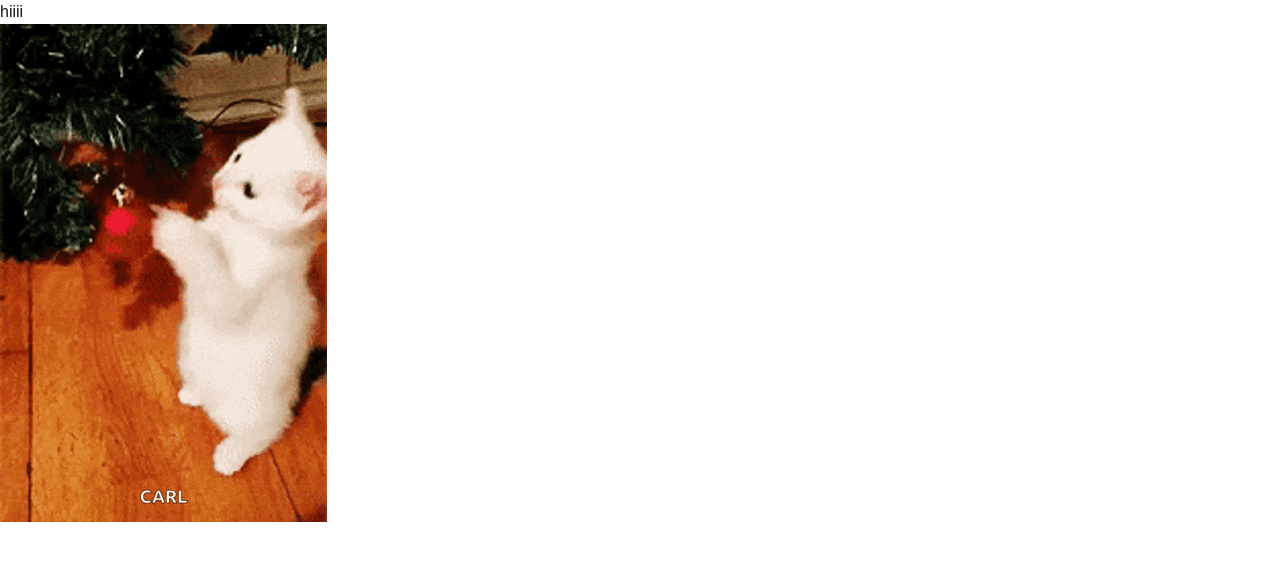
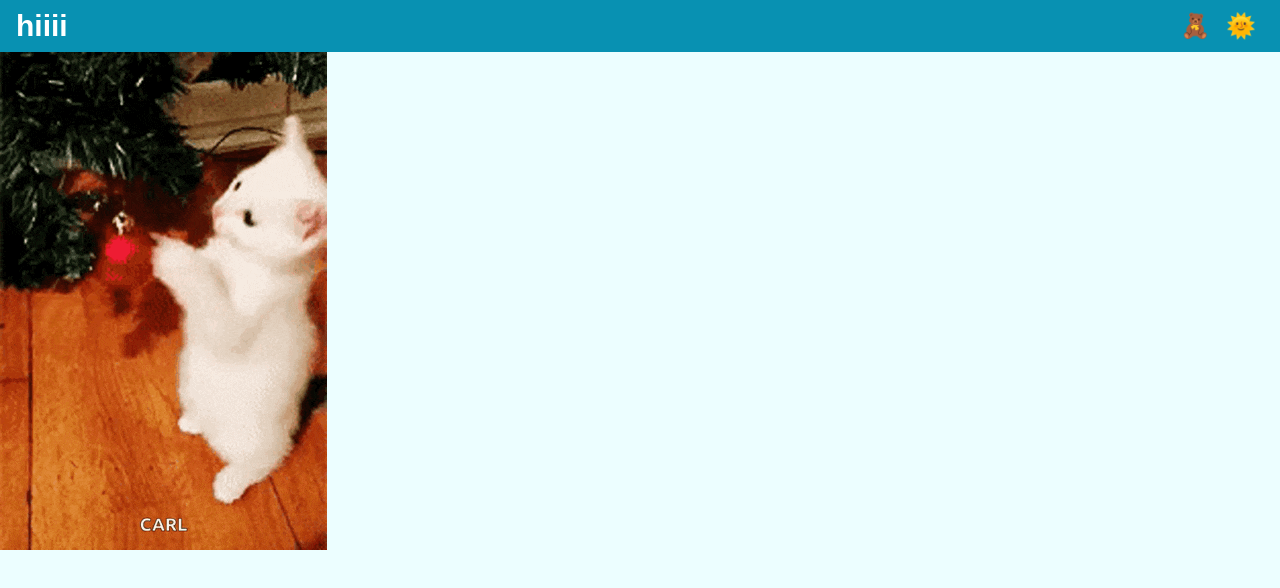
Before and after one commit to GreenCitrus6/gh-pages, a Next.js app: page /gh-pages/ in a window 1280 px wide. Shown: the top 588 px of the page. Built offline with nearby package versions, Linux system fonts and the light colour scheme.

Commit message:
added nav with links

```diff
--- a/src/app/header.js
+++ b/src/app/header.js
@@ -2,8 +2,24 @@
 export default function Header() {
     const basePath = "/gh-pages";
     return (
-        <header>
-            <h1>hiiii</h1>
+        <header className="bg-cyan-600 text-white
+        p-2 px-4
+        flex flex-row items-center justify-between"
+        >
+            <h1 className="text-3xl font-bold">
+                hiiii
+            </h1>
+
+            <nav >
+                <a className="text-2xl m-2"
+                    href="https://ttb3ar.github.io/website/">
+                    🧸
+                </a>
+                <a className="text-2xl m-2"
+                    href="https://sunnyyou3.github.io/Website">
+                    🌞
+                </a>
+            </nav>
         </header>
     );
 }
--- a/src/app/layout.js
+++ b/src/app/layout.js
@@ -20,7 +20,8 @@ export default function RootLayout({ children }) {
   return (
     <html lang="en">
       <body
-        className={`${geistSans.variable} ${geistMono.variable} antialiased`}
+        className={`${geistSans.variable} ${geistMono.variable} antialiased
+          bg-cyan-50`}
       >
         {children}
       </body>
```
